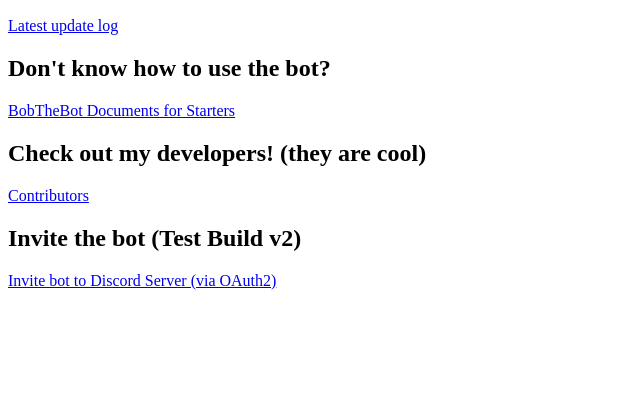
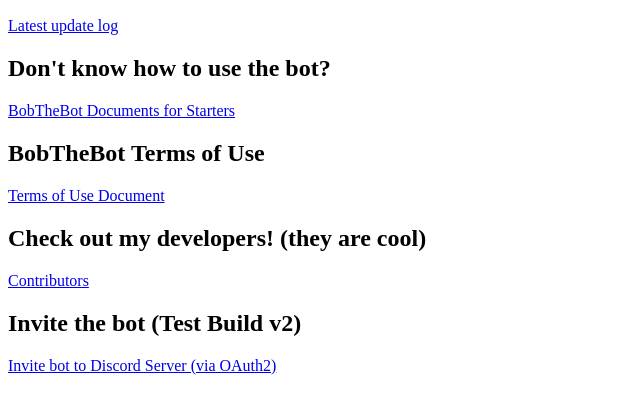
Before and after one commit to RELTeam/bobthebot, a plain HTML site: page index.html in a window 1280 px wide. Shown: the part 96-510 px from the top of the page, without its empty margins (0-640 px from the left). Drawn offline with Linux system fonts and the light colour scheme.

Commit message:
added tos link

```diff
--- a/index.html
+++ b/index.html
@@ -8,6 +8,8 @@
     <a href="https://zerberdev.github.io/bobthebot/updates">Latest update log</a>
     <h2>Don't know how to use the bot?</h2>
     <a href="https://zerberdev.github.io/bobthebot/docs">BobTheBot Documents for Starters</a>
+    <h2>BobTheBot Terms of Use</h2>
+    <a href="zerberdev.github.io/bobthebot/terms">Terms of Use Document</a>
     <h2>Check out my developers! (they are cool)</h2>
     <a href="https://zerberdev.github.io/bobthebot/contributors">Contributors</a>
     <h2>Invite the bot (Test Build v2)</h2>
```
